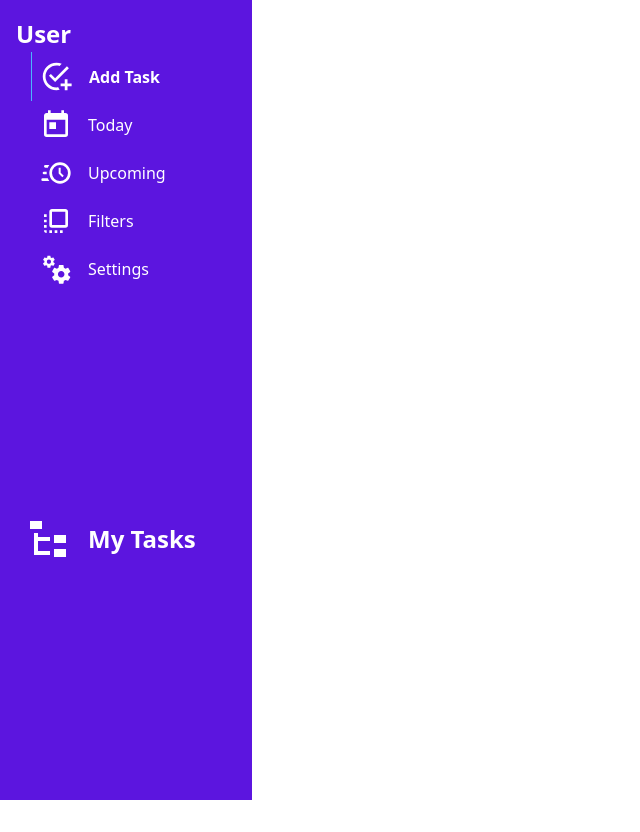
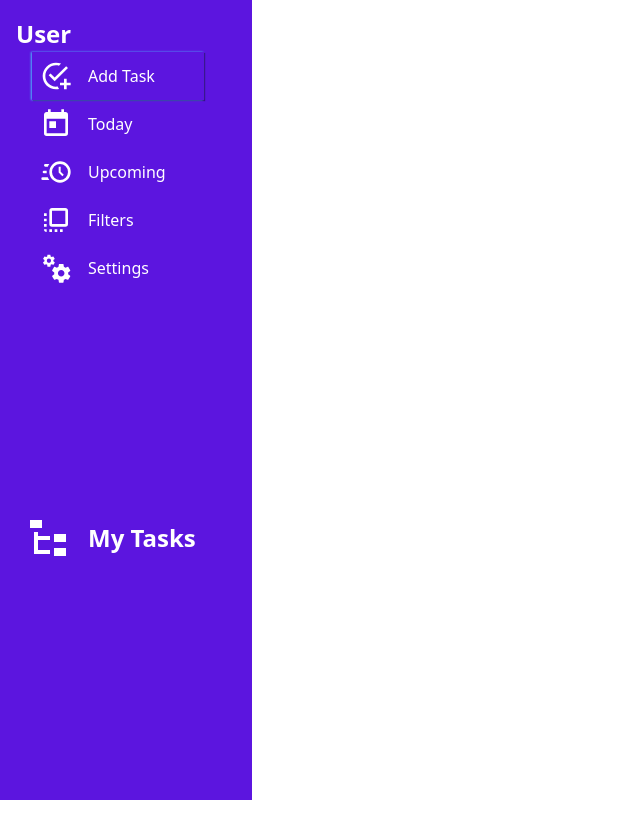
Before and after one commit to Boodac/todo-list, a website built with webpack: page src/index.html in a window 1280 px wide. In both pictures the pointer is over the item "Add Task". Shown: the whole page, without its empty margins (0-640 px from the left). Built offline with nearby package versions, Linux system fonts and the light colour scheme.

Commit message:
add box shadow and other tweaks to navbar hover

```diff
--- a/src/assets/styles.css
+++ b/src/assets/styles.css
@@ -23,6 +23,7 @@ aside {
 .icon-container {
   display: grid;
   grid-template-columns: 2rem 1fr;
+  grid-template-rows: 2rem;
   align-items: center;
   gap: 1rem;
   margin-left: 1rem;
@@ -31,12 +32,16 @@ aside {
 
 ul > .icon-container:hover {
   cursor: pointer;
-  box-shadow: -1px 0 0 rgb(75, 181, 252);
-  grid-template-columns:calc(2rem + 1px) 1fr;
-  font-weight: bold;
+  box-shadow: -1px 0 2px rgb(75, 181, 252),
+              1px 1px 1px rgba(0,0,0,0.4);
+  font-weight: 500;
 }
 
 nav > .icon-container {
   margin: inherit;
   grid-template-columns: 3rem 1fr;
 }
+
+.icon {
+  aspect-ratio: 1;
+}
```
